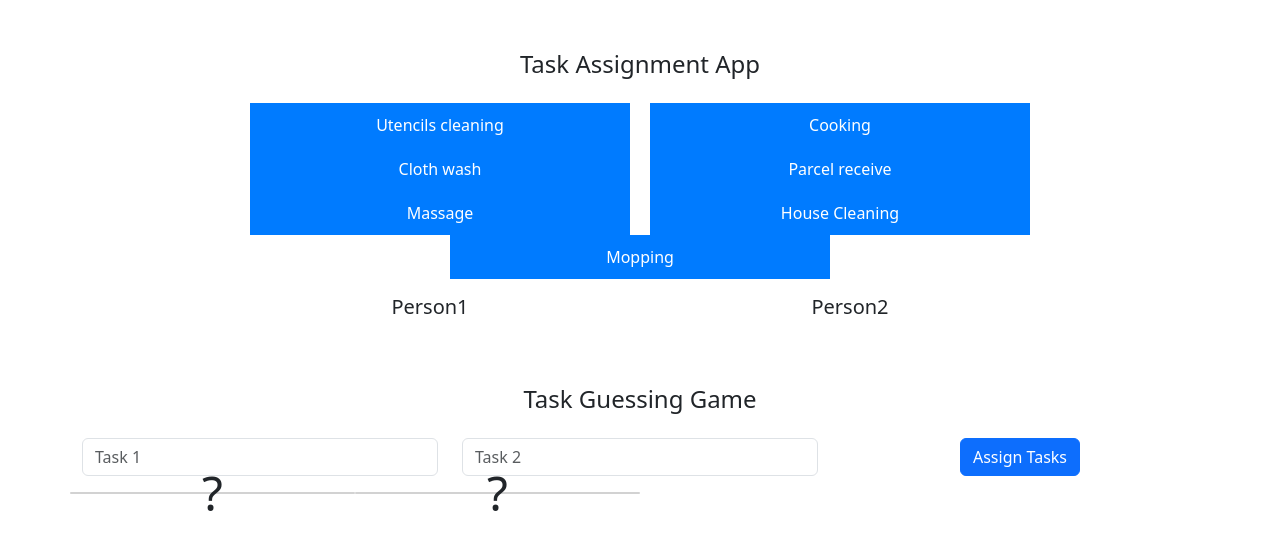
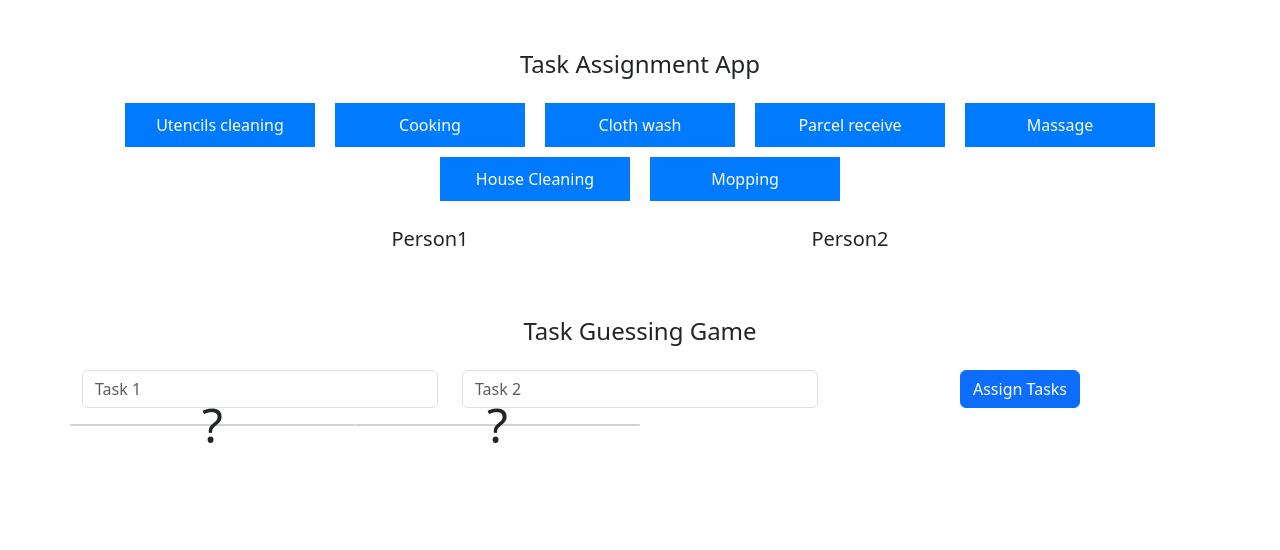
Before and after one commit to subhrajit1990/WhoPaysThePrice, a React (Create React App) app: page / in a window 1280 px wide. Shown: the top 550 px of the page. Built offline with nearby package versions, Linux system fonts and the light colour scheme.

Commit message:
Second commit

```diff
--- a/src/App.css
+++ b/src/App.css
@@ -62,7 +62,7 @@
   font-size: 16px;
   background-color: #007bff;
   color: #fff;
-  margin: 0 10px;
+  margin: 10px 10px 10px 10px;
   cursor: pointer;
 }
 
--- a/src/App.js
+++ b/src/App.js
@@ -33,7 +33,7 @@ class App extends Component {
           {TASKS.map((task, index) => (
             <div
               key={index}
-              className="col-md-4 task-item"
+              className="col-md-2 task-item"
               onClick={() => this.assignTaskToPerson(index)}
             >
               {task}
```
